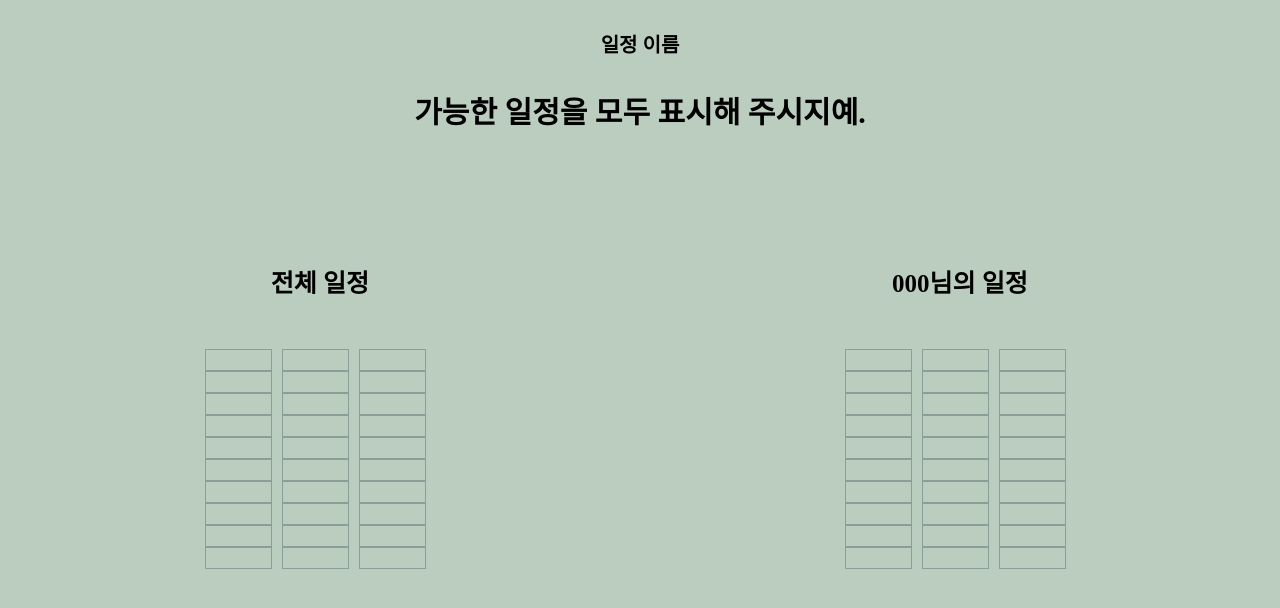
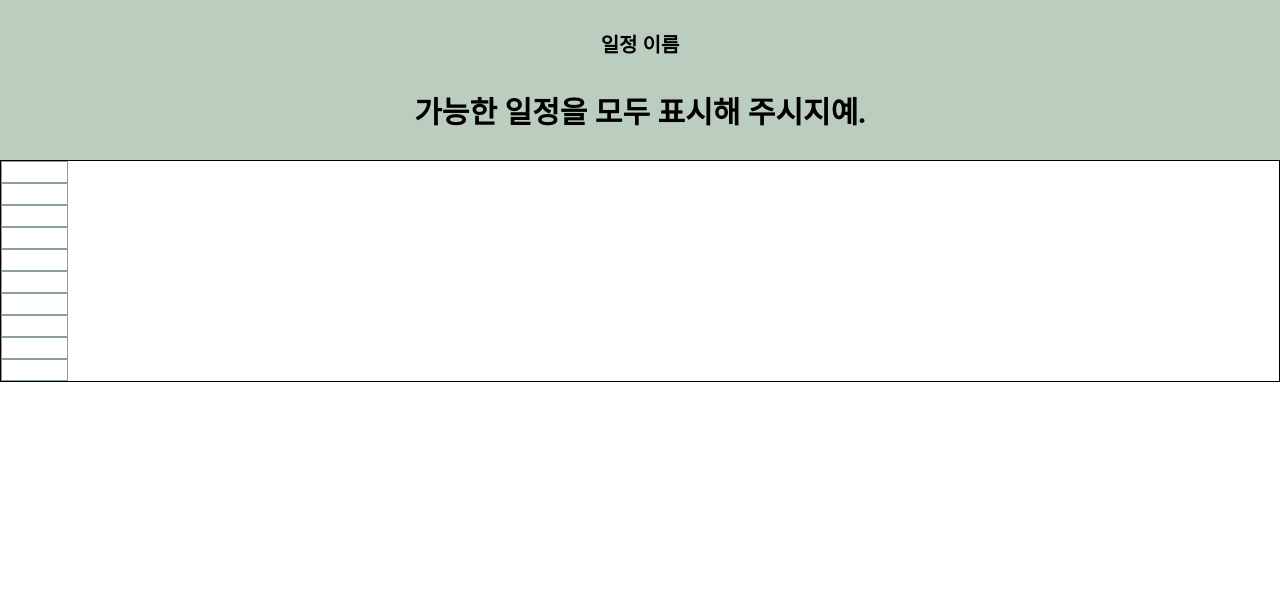
Before and after one commit to WhyDoHumansDoThat/Why, a React (Create React App) app: page /choose in a window 1280 px wide. Shown: the top 608 px of the page. Built offline with nearby package versions, Linux system fonts and the light colour scheme.

Commit message:
2024/04/24/m

```diff
--- a/src/App.js
+++ b/src/App.js
@@ -8,7 +8,7 @@ function App() {
     <Router basename={process.env.PUBLIC_URL}>
       <Routes>
         <Route path="/" element={<CreateSchedule />}></Route>
-        <Route path="/:id" element={<ParticipateSchedule />}></Route>
+        <Route path="/participate" element={<ParticipateSchedule />}></Route>
         <Route path="/choose" element={<ChooseSchedule />}></Route>
       </Routes>
     </Router>
--- /dev/null
+++ b/src/component/AllPart.js
@@ -0,0 +1,5 @@
+import Table from "./Table";
+
+function AllPart() {}
+
+export default AllPart;
--- a/src/component/PersonName.js
+++ b/src/component/PersonName.js
@@ -1,22 +1,47 @@
 import style from "../routes/basic.module.css";
 import { useNavigate } from "react-router-dom";
 
+function PersonName({ onChange }) {
+  const navigate = useNavigate();
+  let name = "";
+  let pw = "";
 
-function PersonName(props) {
-  const navigate = useNavigate();
+  const onChangeName = (e) => {
+    name = e.target.value;
+    console.log(name);
+  };
+
+  const onChangePW = (e) => {
+    pw = e.target.value;
+    console.log(pw);
+  };
+
+  const onSubmit = () => {
+    onChange(name, pw);
+    navigate("/choose");
+    console.log(name, pw);
+  };
 
   return (
     <div className={style.container}>
       <div className={style.text}>
         <div>일정 참여를 위해 본인 정보를 입력해 주세요.</div>
       </div>
-      <input className={style.inputName} type="text" placeholder="이름" />
-      <input className={style.inputName} type="password" placeholder="비밀번호" />
+      <input
+        className={style.inputName}
+        type="text"
+        placeholder="이름"
+        onChange={onChangeName}
+      />
+      <input
+        className={style.inputName}
+        type="password"
+        placeholder="비밀번호"
+        onChange={onChangePW}
+      />
       {/* input type에서 password와 number를 동시에 쓸 수는 없을까...하 */}
       {/* 있겠지 근데 개번거롭겠지 ㅡㅇㅎ마ㅣ힁;ㄹ */}
-      <button className={style.nextButton}  onClick ={() => {
-          navigate("/choose");
-          }}>
+      <button className={style.nextButton} onClick={onSubmit}>
         →
       </button>
     </div>
--- /dev/null
+++ b/src/component/PersonalPart.js
@@ -0,0 +1,5 @@
+import Table from "./Table";
+
+function PersonalPart() {}
+
+export default PersonalPart;
--- /dev/null
+++ b/src/component/Table.js
@@ -0,0 +1,20 @@
+import styles from "./Table.module.css";
+
+function Table({ time, date }) {
+  let grid = Array(date);
+  for (let i = 0; i < time; i++) {
+    grid[i] = Array(time);
+  }
+
+  console.log(grid);
+
+  return (
+    <div className={styles.container}>
+      {grid.map((v, i) => {
+        return <div key={i} className={styles.block}></div>;
+      })}
+    </div>
+  );
+}
+
+export default Table;
--- /dev/null
+++ b/src/component/Table.module.css
@@ -0,0 +1,14 @@
+.container {
+  border: 1px solid black;
+}
+
+.block {
+  width: 65px;
+  height: 20px;
+  border: 1px solid #8a9f98;
+  margin-right: 10px;
+}
+
+.cell.active {
+  background-color: #99b0a8;
+}
--- a/src/routes/ChooseSchedule.js
+++ b/src/routes/ChooseSchedule.js
@@ -1,35 +1,38 @@
 import style from "../routes/basic.module.css";
-import ChooseBox from "../component/ChooseBox";
+import Table from "../component/Table";
 
 function ChooseSchedule() {
   return (
     <div>
-    <div className={style.topcontainer}>
-      <div className={style.plantext}>일정 이름</div>
-      <div className={style.text}>가능한 일정을 모두 표시해 주시지예.</div>
+      <div className={style.topcontainer}>
+        <div className={style.plantext}>일정 이름</div>
+        <div className={style.text}>가능한 일정을 모두 표시해 주시지예.</div>
+      </div>
+      <Table time={10} date={3} />
     </div>
-    <div className={style.bottomcontainer}>
-    <div className={style.leftcontainer}>
-      {/* 왼쪽 컨테이너에 들어갈 요소 */}
-      <div className={style.userplan}>전체 일정</div>
-        <div className={style.choosebox}>
-          {[...Array(10)].map((_, index) => (
-          <ChooseBox key={index} />
-          ))}
-      </div>
-    </div>
-
-    <div className={style.rightcontainer}>
-      <div className={style.userplan}>000님의 일정</div>
-        <div className={style.choosebox}>
-          {[...Array(10)].map((_, index) => (
-          <ChooseBox key={index} />
-          ))}
-      </div>
-    </div>
-  </div>
-  </div>
   );
 }
 
 export default ChooseSchedule;
+
+/* <div className={style.bottomcontainer}>
+        <div className={style.leftcontainer}>
+          {/* 왼쪽 컨테이너에 들어갈 요소 */
+
+//     <div className={style.userplan}>전체 일정</div>
+//     <div className={style.choosebox}>
+//       {[...Array(10)].map((_, index) => (
+//         <ChooseBox key={index} />
+//       ))}
+//     </div>
+//   </div>
+
+//   <div className={style.rightcontainer}>
+//     <div className={style.userplan}>000님의 일정</div>
+//     <div className={style.choosebox}>
+//       {[...Array(10)].map((_, index) => (
+//         <ChooseBox key={index} />
+//       ))}
+//     </div>
+//   </div>
+// </div> */}
--- a/src/routes/CreateSchedule.js
+++ b/src/routes/CreateSchedule.js
@@ -2,6 +2,7 @@ import ScheduleName from "../component/ScheduleName";
 import ScheduleOpen from "../component/ScheduleOpen";
 import ScheduleType from "../component/ScheduleType";
 import { useState } from "react";
+import { useNavigate } from "react-router-dom";
 
 function CreateSchedule() {
   const [progress, setProgress] = useState(0);
@@ -12,6 +13,7 @@ function CreateSchedule() {
   });
 
   const [done, setDone] = useState(false);
+  const navigate = useNavigate();
 
   const updateName = (name) => {
     setSchedule({ ...schedule, name: name });
@@ -35,6 +37,7 @@ function CreateSchedule() {
 
   const doneCreate = () => {
     setDone(true);
+    navigate("/participate");
   };
 
   return done ? (
--- a/src/routes/ParticipateSchedule.js
+++ b/src/routes/ParticipateSchedule.js
@@ -1,9 +1,23 @@
 import PersonName from "../component/PersonName";
+import { useState } from "react";
 
 function ParticipateSchedule() {
+  const [person, setPerson] = useState({
+    name: "",
+    password: "",
+  });
+
+  const createPerson = (name, pw) => {
+    setPerson({
+      ...person,
+      name: name,
+      pw: pw,
+    });
+  };
+
   return (
     <div>
-      <PersonName />
+      <PersonName onChange={createPerson} />
     </div>
   );
 }
```
